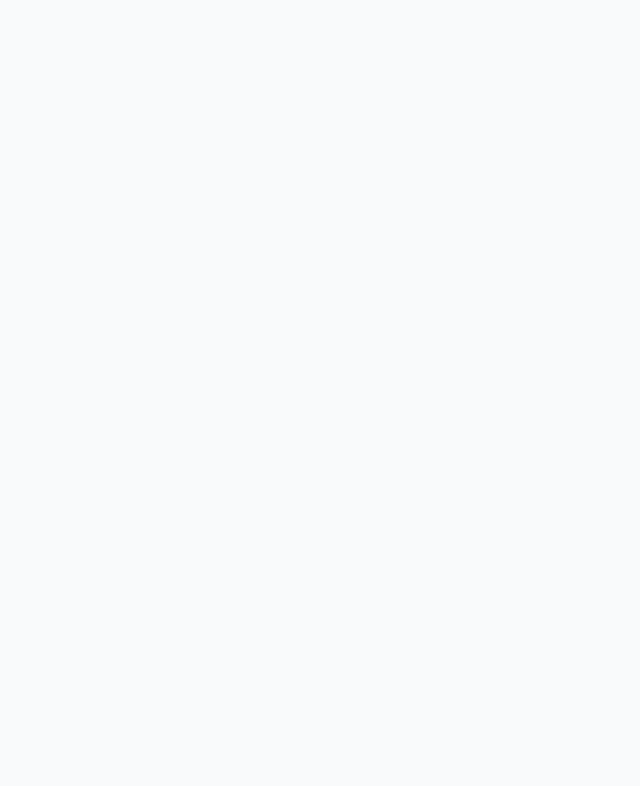
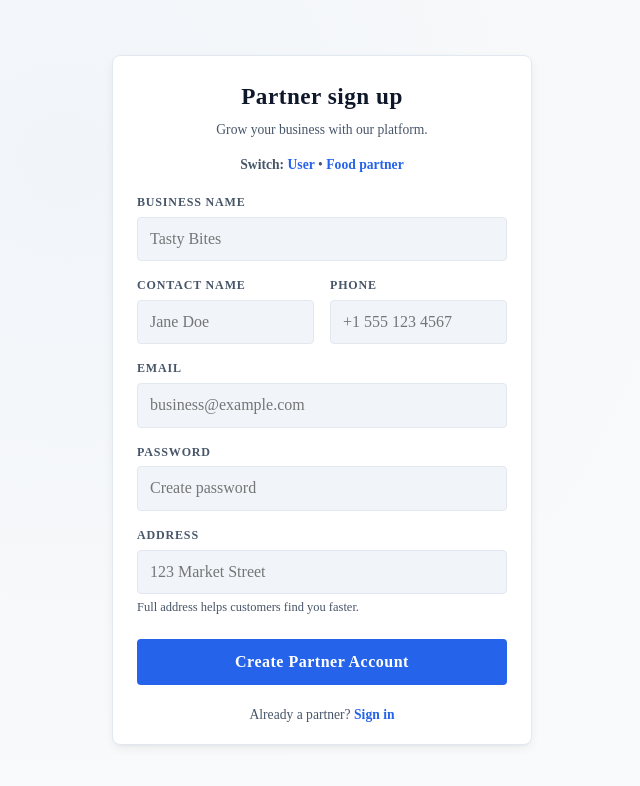
Before and after one commit to Swaraj0769/reelsWithSwiggy, a React (Vite) app in the folder frontend/: page /food-partner/register in a window 1280 px wide. Before the commit this address had no page. Shown: the top 786 px of the page, without its empty margins (318-958 px from the left). Built offline with nearby package versions, Linux system fonts and the light colour scheme.

Commit message:
all thing doing well

```diff
--- a/frontend/src/components/Reelfeed.jsx
+++ b/frontend/src/components/Reelfeed.jsx
@@ -98,7 +98,7 @@ const ReelFeed = ({ items = [], onLike, onSave, emptyMessage = 'No videos yet.'
               <div className="reel-content">
                 <p className="reel-description" title={item.description}>{item.description}</p>
                 {item.foodPartner && (
-                  <Link className="reel-btn" to={"/fpartner/" + item.foodPartner} aria-label="Visit store">Visit store</Link>
+                  <Link className="reel-btn" to={"/food-partner/" + item.foodPartner} aria-label="Visit store">Visit store</Link>
                 )}
               </div>
             </div>
--- a/frontend/src/pages/auth/ChooseRegister.jsx
+++ b/frontend/src/pages/auth/ChooseRegister.jsx
@@ -14,7 +14,7 @@ const ChooseRegister = () => {
           <Link to="/user/register" className="auth-submit" style={{textDecoration:'none'}}>
             Register as normal user
           </Link>
-          <Link to="/fpartner/register" className="auth-submit" style={{textDecoration:'none', background:'var(--color-surface-alt)', color:'var(--color-text)', border:'1px solid var(--color-border)'}}>
+          <Link to="/food-partner/register" className="auth-submit" style={{textDecoration:'none', background:'var(--color-surface-alt)', color:'var(--color-text)', border:'1px solid var(--color-border)'}}>
             Register as food partner
           </Link>
         </div>
--- a/frontend/src/pages/auth/FoodPartnerForgetPassword.jsx
+++ b/frontend/src/pages/auth/FoodPartnerForgetPassword.jsx
@@ -112,13 +112,13 @@ const FoodPartnerForgetPassword = () => {
         </div>
 
         <div className="auth-links">
-          <Link to="/fpartner/login" className="auth-link">
+          <Link to="/food-partner/login" className="auth-link">
             Back to Partner Login
           </Link>
         </div>
 
         <div className="auth-links" style={{ marginTop: '1rem' }}>
-          <Link to="/fpartner/register" className="auth-link auth-link-secondary">
+          <Link to="/food-partner/register" className="auth-link auth-link-secondary">
             New to our platform? Register as Partner
           </Link>
         </div>
--- a/frontend/src/pages/auth/FoodPartnerLogin.jsx
+++ b/frontend/src/pages/auth/FoodPartnerLogin.jsx
@@ -13,7 +13,7 @@ const FoodPartnerLogin = () => {
     const email = e.target.email.value;
     const password = e.target.password.value;
 
-    const response = await axios.post("http://localhost:3000/api/auth/fpartner/login", {
+    const response = await axios.post("http://localhost:3000/api/auth/food-partner/login", {
       email,
       password
     }, { withCredentials: true });
@@ -43,7 +43,7 @@ const FoodPartnerLogin = () => {
           <button className="auth-submit" type="submit">Sign In</button>
         </form>
         <div className="auth-alt-action">
-          New partner? <a href="/fpartner/register">Create an account</a>
+          New partner? <a href="/food-partner/register">Create an account</a>
         </div>
       </div>
     </div>
--- a/frontend/src/pages/auth/FoodPartnerRegister.jsx
+++ b/frontend/src/pages/auth/FoodPartnerRegister.jsx
@@ -18,7 +18,7 @@ const FoodPartnerRegister = () => {
     const password = e.target.password.value;
     const address = e.target.address.value;
 
-    axios.post("http://localhost:3000/api/auth/fpartner/register", {
+    axios.post("http://localhost:3000/api/auth/food-partner/register", {
       name:businessName,
       contactName,
       phone,
@@ -43,7 +43,7 @@ const FoodPartnerRegister = () => {
           <p className="auth-subtitle">Grow your business with our platform.</p>
         </header>
         <nav className="auth-alt-action" style={{marginTop: '-4px'}}>
-          <strong style={{fontWeight:600}}>Switch:</strong> <Link to="/user/register">User</Link> • <Link to="/fpartner/register">Food partner</Link>
+          <strong style={{fontWeight:600}}>Switch:</strong> <Link to="/user/register">User</Link> • <Link to="/food-partner/register">Food partner</Link>
         </nav>
         <form className="auth-form" onSubmit={handleSubmit} noValidate>
           <div className="field-group">
@@ -76,7 +76,7 @@ const FoodPartnerRegister = () => {
           <button className="auth-submit" type="submit">Create Partner Account</button>
         </form>
         <div className="auth-alt-action">
-          Already a partner? <Link to="/fpartner/login">Sign in</Link>
+          Already a partner? <Link to="/food-partner/login">Sign in</Link>
         </div>
       </div>
     </div>
--- a/frontend/src/pages/auth/UserForgetPassword.jsx
+++ b/frontend/src/pages/auth/UserForgetPassword.jsx
@@ -128,13 +128,13 @@ const UserForgetPassword = () => {
         </div>
 
         <div className="auth-links">
-          <Link to="/fpartner/forgot-password" className="auth-link">
+          <Link to="/food-partner/forgot-password" className="auth-link">
             Reset Food Partner Password
           </Link>
         </div>
 
         <div className="auth-links" style={{ marginTop: '1rem' }}>
-          <Link to="/fpartner/login" className="auth-link auth-link-secondary">
+          <Link to="/food-partner/login" className="auth-link auth-link-secondary">
             Food Partner Login
           </Link>
         </div>
--- a/frontend/src/pages/auth/UserRegister.jsx
+++ b/frontend/src/pages/auth/UserRegister.jsx
@@ -40,7 +40,7 @@ const UserRegister = () => {
                     <p className="auth-subtitle">Join to explore and enjoy delicious meals.</p>
                 </header>
                 <nav className="auth-alt-action" style={{ marginTop: '-4px' }}>
-                    <strong style={{ fontWeight: 600 }}>Switch:</strong> <Link to="/user/register">User</Link> • <Link to="/fpartner/register">Food partner</Link>
+                    <strong style={{ fontWeight: 600 }}>Switch:</strong> <Link to="/user/register">User</Link> • <Link to="/food-partner/register">Food partner</Link>
                 </nav>
                 <form className="auth-form" onSubmit={handleSubmit} noValidate>
                     <div className="two-col">
--- a/frontend/src/pages/food-partner/Profile.jsx
+++ b/frontend/src/pages/food-partner/Profile.jsx
@@ -11,7 +11,7 @@ const Profile = () => {
   const [video, setVideo] = useState([])
 
   useEffect(() => {
-    axios.get(`http://localhost:3000/api/fpartner/${id}`, {withCredentials: true})
+    axios.get(`http://localhost:3000/api/food-partner/${id}`, {withCredentials: true})
     .then(response =>{
         setProfile(response.data.foodPartner)
         setVideo(response.data.foodPartner.video)
--- a/frontend/src/routes/AppRoutes.jsx
+++ b/frontend/src/routes/AppRoutes.jsx
@@ -18,12 +18,12 @@ const AppRoutes = () => {
                 <Route path="/register" element={<ChooseRegister />} />
                 <Route path="/user/register" element={<UserRegister />} />
                 <Route path="/user/login" element={<UserLogin />} />
-                <Route path="/fpartner/register" element={<FoodPartnerRegister />} />
-                <Route path="/fpartner/login" element={<FoodPartnerLogin />} />
+                <Route path="/food-partner/register" element={<FoodPartnerRegister />} />
+                <Route path="/food-partner/login" element={<FoodPartnerLogin />} />
                 <Route path="/" element={<><Home /><BottomNav /></>} />
                 <Route path="/saved" element={<><Saved /><BottomNav /></>} />
                 <Route path="/create-food" element={<CreateFood />} />
-                <Route path="/fpartner/:id" element={<Profile />} />
+                <Route path="/food-partner/:id" element={<Profile />} />
             </Routes>
         </Router>
     )
```
Also changed, not shown: 1 other file (tests, documents, lock files or other folders).
